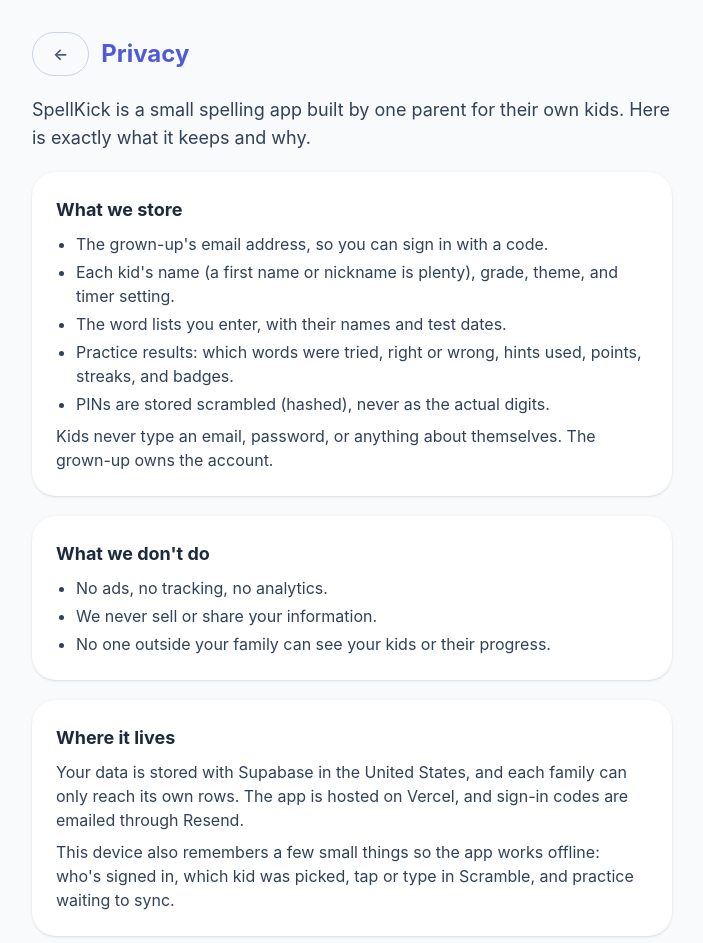
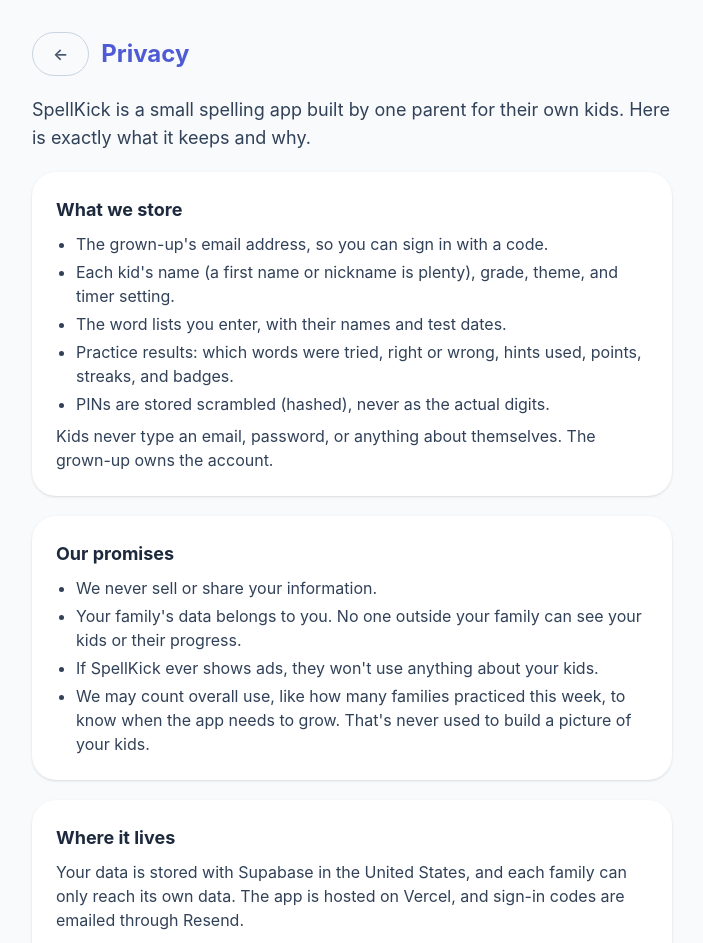
Before and after one commit to ernieambrose/spellkick, a React (Vite) app: page /privacy in a window 1280 px wide. Shown: the top 943 px of the page, without its empty margins (288-991 px from the left). Built offline with nearby package versions, Linux system fonts and the light colour scheme; no server answers.

Commit message:
docs(privacy): promises instead of a don't-do list; plain 'own data' wording
Co-Authored-By: Claude Opus 5.5 <noreply@anthropic.com>

```diff
--- a/src/screens/Privacy/Privacy.tsx
+++ b/src/screens/Privacy/Privacy.tsx
@@ -47,17 +47,21 @@ export function Privacy() {
         <p>Kids never type an email, password, or anything about themselves. The grown-up owns the account.</p>
       </Section>
 
-      <Section title="What we don't do">
+      <Section title="Our promises">
         <ul className="list-disc space-y-1 pl-5">
-          <li>No ads, no tracking, no analytics.</li>
           <li>We never sell or share your information.</li>
-          <li>No one outside your family can see your kids or their progress.</li>
+          <li>Your family's data belongs to you. No one outside your family can see your kids or their progress.</li>
+          <li>If SpellKick ever shows ads, they won't use anything about your kids.</li>
+          <li>
+            We may count overall use, like how many families practiced this week, to know when the app needs to grow.
+            That's never used to build a picture of your kids.
+          </li>
         </ul>
       </Section>
 
       <Section title="Where it lives">
         <p>
-          Your data is stored with Supabase in the United States, and each family can only reach its own rows. The
+          Your data is stored with Supabase in the United States, and each family can only reach its own data. The
           app is hosted on Vercel, and sign-in codes are emailed through Resend.
         </p>
         <p>
```
